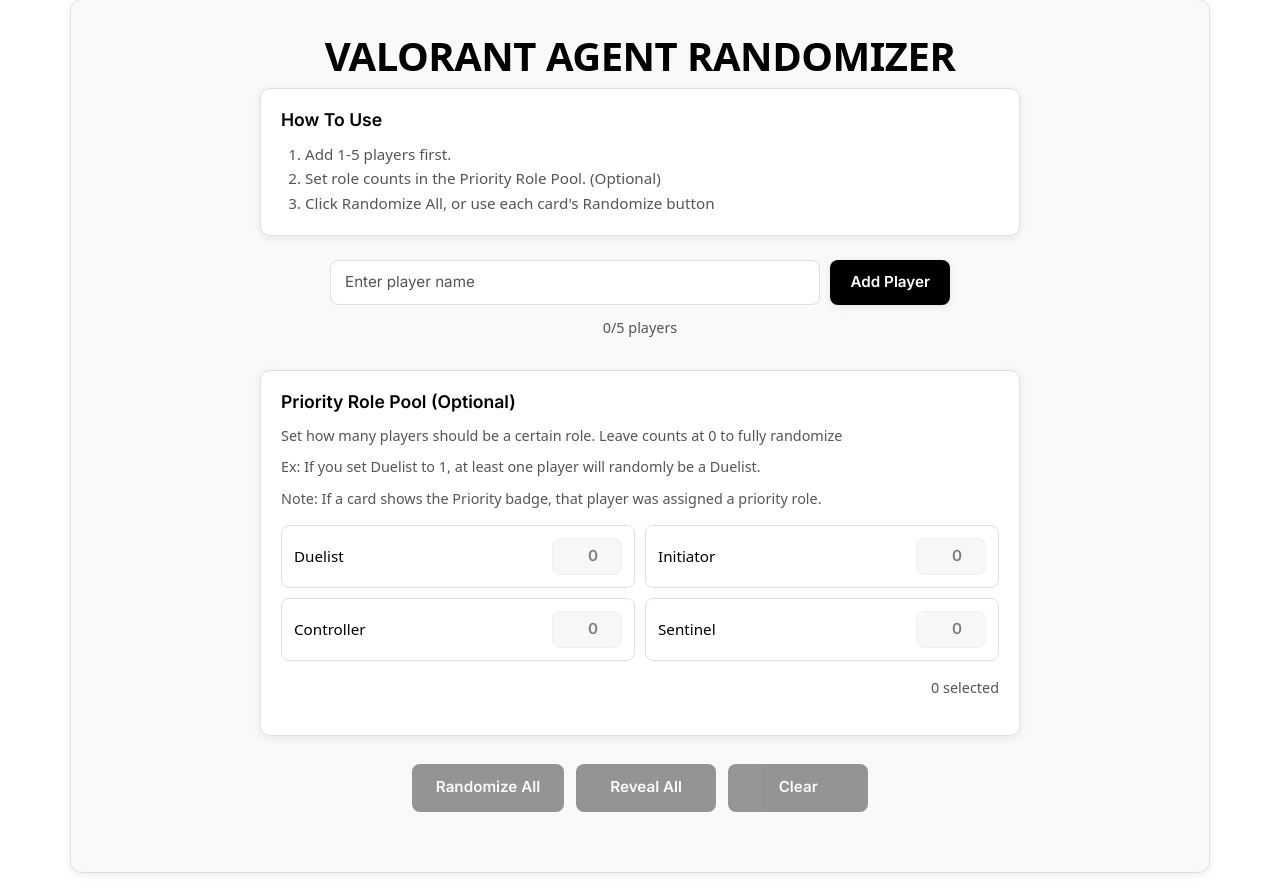
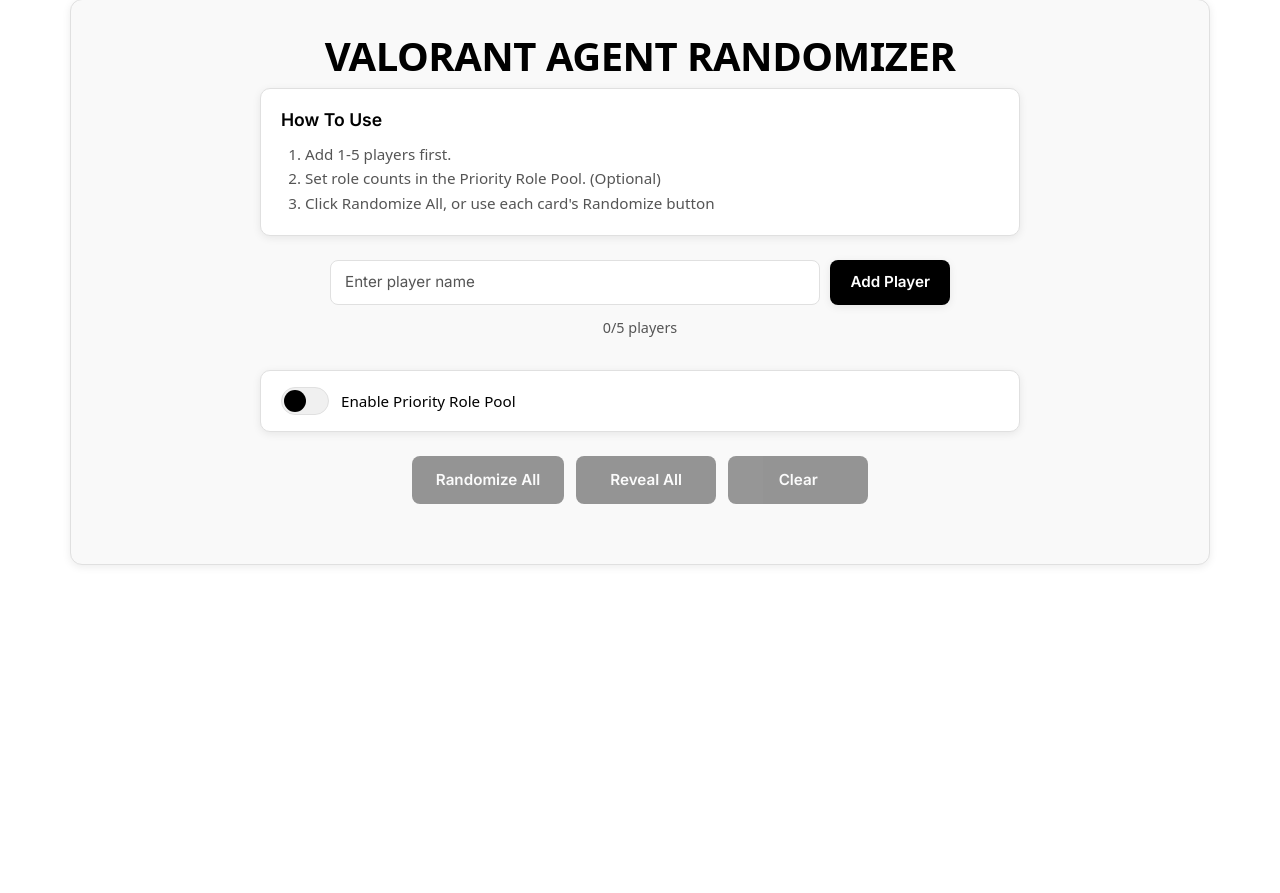
Before and after one commit to slong96/valorant-2026-randomizer, a Django app: page / in a window 1280 px wide. Shown: the part 95-988 px from the top of the page. After the commit the page ends 660 px from the top, so only its background shows below. Run offline with Django 4.2, Linux system fonts and the light colour scheme; parts of the project's set-up code (start-up, migrations or seed data) failed here and were passed over.

Commit message:
added role pool slider

```diff
--- a/valorant_stack_app/static/script.js
+++ b/valorant_stack_app/static/script.js
@@ -7,6 +7,8 @@ const playerCountDisplay = document.getElementById('player-count');
 const cardContainer = document.getElementById('player-card-container');
 const alertContainer = document.getElementById('alert-container');
 const selectedRoleTotalDisplay = document.getElementById('selected-role-total');
+const rolePoolToggle = document.getElementById('role-pool-toggle');
+const rolePoolSection = document.getElementById('role-pool-section');
 
 const roleInputs = {
     Duelist: document.getElementById('count-duelist'),
@@ -35,6 +37,7 @@ addPlayerButton.addEventListener('click', addPlayer);
 randomizeButton.addEventListener('click', randomizeAgents);
 revealAllButton.addEventListener('click', revealAllCards);
 clearButton.addEventListener('click', clearPlayerCards);
+rolePoolToggle.addEventListener('change', handleRolePoolToggle);
 playerNameInput.addEventListener('input', handlePlayerNameInput);
 playerNameInput.addEventListener('keypress', event => {
     if (event.key === 'Enter') {
@@ -49,6 +52,22 @@ Object.values(roleInputs).forEach(input => {
 
 function handlePlayerNameInput() {
     clearResolvedWarningAlert();
+}
+
+function handleRolePoolToggle() {
+    if (rolePoolToggle.checked) {
+        rolePoolSection.style.display = 'block';
+        Object.values(roleInputs).forEach(input => {
+            input.disabled = false;
+        });
+    } else {
+        rolePoolSection.style.display = 'none';
+        Object.values(roleInputs).forEach(input => {
+            input.disabled = true;
+            input.value = 0;
+        });
+        updateRolePoolSummary();
+    }
 }
 
 function addPlayer() {
--- a/valorant_stack_app/static/style.css
+++ b/valorant_stack_app/static/style.css
@@ -204,6 +204,67 @@ h1 {
     font-size: 0.9rem;
     color: var(--text-secondary);
     margin-top: 8px;
+}
+
+.role-pool-toggle-container {
+    width: min(760px, 100%);
+    margin: 0 auto 24px;
+    padding: 16px 20px;
+    border-radius: 10px;
+    border: 1px solid var(--border-color);
+    background: var(--bg-main);
+    box-shadow: var(--shadow-light);
+    display: flex;
+    align-items: center;
+}
+
+.toggle-switch {
+    display: flex;
+    align-items: center;
+    gap: 12px;
+    cursor: pointer;
+    user-select: none;
+}
+
+.toggle-switch input {
+    display: none;
+}
+
+.slider {
+    position: relative;
+    width: 48px;
+    height: 28px;
+    background-color: var(--bg-tertiary);
+    border-radius: 14px;
+    transition: background-color 0.3s ease;
+    border: 1px solid var(--border-color);
+}
+
+.slider::after {
+    content: '';
+    position: absolute;
+    width: 22px;
+    height: 22px;
+    border-radius: 50%;
+    background-color: var(--button-primary);
+    top: 2px;
+    left: 2px;
+    transition: left 0.3s ease;
+}
+
+.toggle-switch input:checked + .slider {
+    background-color: #e8f5e9;
+    border-color: var(--button-primary);
+}
+
+.toggle-switch input:checked + .slider::after {
+    left: 24px;
+}
+
+.toggle-label {
+    font-size: 0.95rem;
+    font-weight: 500;
+    color: var(--text-primary);
 }
 
 .role-pool-section {
--- a/valorant_stack_app/templates/home.html
+++ b/valorant_stack_app/templates/home.html
@@ -31,7 +31,15 @@
             <p class="player-count"><span id="player-count">0</span>/5 players</p>
         </div>
 
-        <div class="role-pool-section">
+        <div class="role-pool-toggle-container">
+            <label class="toggle-switch">
+                <input type="checkbox" id="role-pool-toggle" unchecked>
+                <span class="slider"></span>
+                <span class="toggle-label">Enable Priority Role Pool</span>
+            </label>
+        </div>
+
+        <div class="role-pool-section" id="role-pool-section" style="display: none;">
             <h3>Priority Role Pool (Optional)</h3>
             <p class="role-pool-hint">Set how many players should be a certain role. Leave counts at 0 to fully randomize</p>
             <p class="role-pool-note">Ex: If you set Duelist to 1, at least one player will randomly be a Duelist.</p>
```
